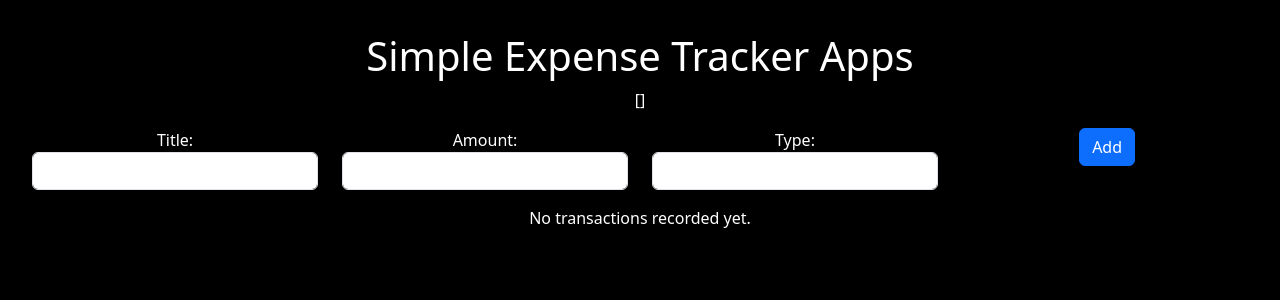
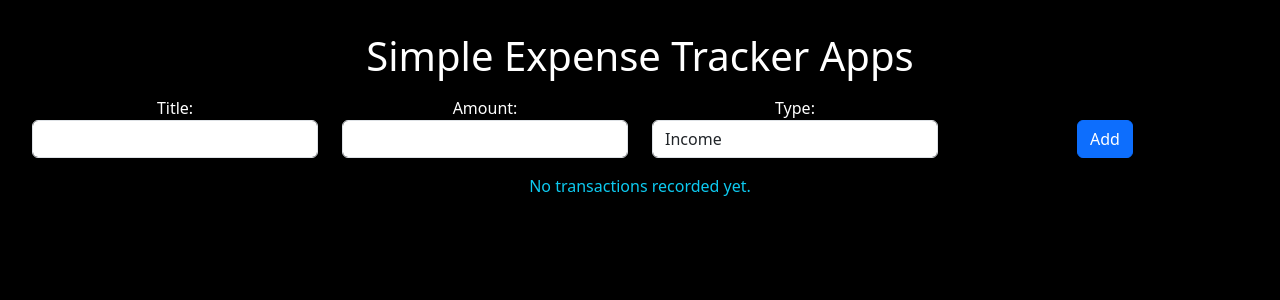
Before and after one commit to dhrubobd/expense-tracker-app, a Vue app: page / in a window 1280 px wide. Shown: the top 300 px of the page. Built offline with nearby package versions, Linux system fonts and the light colour scheme.

Commit message:
Finishing Touch Done

```diff
--- a/src/App.vue
+++ b/src/App.vue
@@ -15,8 +15,6 @@ if (storedTransactions) {
 
 });
 
-
-
 const deleteTransaction = (index) => {
     transactions.value.splice(index, 1);
     localStorage.setItem('transactions', JSON.stringify(transactions.value));
@@ -26,7 +24,6 @@ const deleteTransaction = (index) => {
 <template>
   <div>
     <h1>Simple Expense Tracker Apps</h1>
-    {{ transactions }}
   </div>
   <div>
     <AddTransaction :transactions="transactions" />
--- a/src/components/AddTransaction.vue
+++ b/src/components/AddTransaction.vue
@@ -1,13 +1,15 @@
 <script setup>
 import { reactive } from 'vue';
+
 const props = defineProps(['transactions']);
+
 const transaction = {
   title: '',
   amount: '',
-  type: ''
+  type: 'INCOME'
 };
+
 const addTransaction = () => {
-    alert(JSON.stringify(transaction));
 
     props.transactions.push({
         title: transaction.title,
@@ -38,7 +40,7 @@ const addTransaction = () => {
       </select>
     </div>
     <div class="mb-3 col-md-3">
-        <label>&nbsp;</label>
+        <br>
         <button class="btn btn-primary" @click="addTransaction">Add</button>
     </div>
   </div>
--- a/src/components/TransactionList.vue
+++ b/src/components/TransactionList.vue
@@ -1,17 +1,18 @@
 <script setup>
-import { ref } from 'vue';
+import { ref,computed } from 'vue';
     const props = defineProps(['transactions']);
     const amountClass = (transaction) => {
-        return transaction.type === 'income' ? 'text-success' : 'text-danger';
+        return transaction.type === 'INCOME' ? 'text-success' : 'text-danger';
     }
     const typeClass = (transaction) => {
-        return transaction.type === 'income' ? 'text-success' : 'text-danger';
+        return transaction.type === 'INCOME' ? 'text-success' : 'text-danger';
     }
+
 </script>
 
 <template>
-    <div>
-        <table class="table table-bordered mt-3" v-if="props.transactions.length">
+    <div v-if="props.transactions.length">
+        <table class="table table-bordered mt-3" >
         <thead>
             <tr>
             <th>Title</th>
@@ -29,8 +30,8 @@ import { ref } from 'vue';
             </tr>
         </tbody>
         </table>
-        <p v-else  class="text-center">No transactions recorded yet.</p>
      </div>
+     <p v-else  class="text-center text-info">No transactions recorded yet.</p>
 </template>
 
 <style scoped>
```
